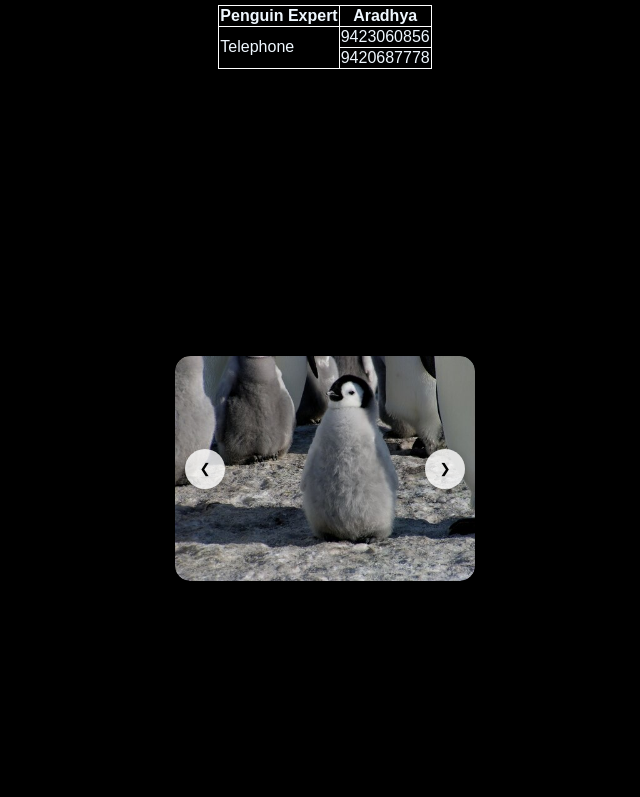
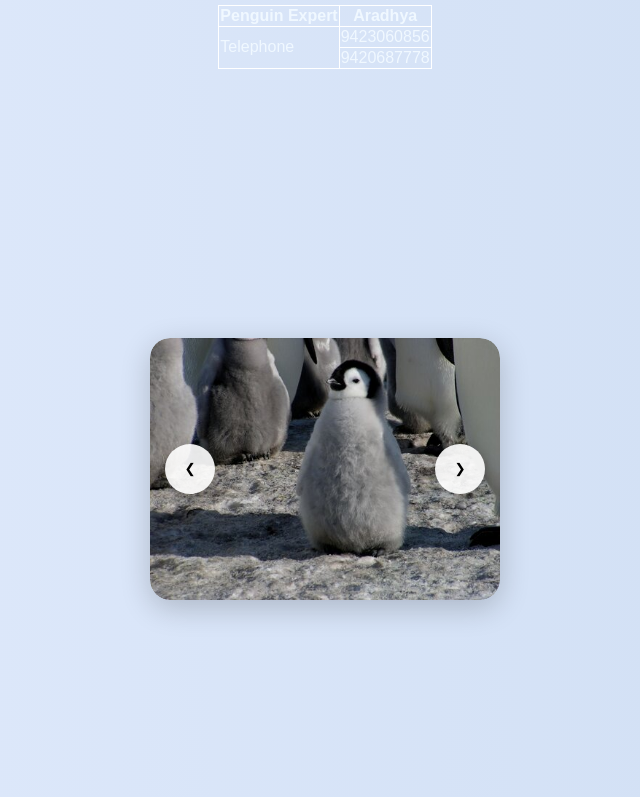
Before and after one commit to AradhyaSpace11/mywebs, a plain HTML site: page wtlab/index.html in a window 1280 px wide. Shown: the part 779-1576 px from the top of the page, without its empty margins (315-955 px from the left). Drawn offline with Linux system fonts and the light colour scheme.

Commit message:
beautified2

```diff
--- a/wtlab/index.html
+++ b/wtlab/index.html
@@ -7,7 +7,7 @@
     <link rel="script" href="app.js">
     <title>WebTechLab</title>
 </head>
-<body style="background-color: #000000; font-family: 'Arial', sans-serif; margin: 0;">
+<body style="font-family: 'Arial', sans-serif; margin: 0;">
     <div class = "top">
         <h1 style="color: rgb(255, 255, 255);">PENGUIN</h1>
     </div>
@@ -78,6 +78,12 @@
     </div>
 
     <style>
+        body {
+            background: linear-gradient(to right, #e0eafc, #cfdef3); /* Gradient background */
+            font-family: 'Arial', sans-serif; /* Modern font */
+            margin: 0; /* Remove default margin */
+        }
+
         .carousel-container {
             display: flex;
             justify-content: center; /* Center horizontally */
@@ -87,11 +93,10 @@
 
         .carousel {
             position: relative;
-            width: 300px; /* Set your desired width */
+            width: 350px; /* Increased width for better image display */
             overflow: hidden;
-            border-radius: 15px; /* Rounded corners for the carousel */
-            box-shadow: 0 4px 20px rgba(0, 0, 0, 0.1); /* Subtle shadow */
-            overflow: hidden; /* Ensure images don't overflow */
+            border-radius: 20px; /* More rounded corners */
+            box-shadow: 0 8px 30px rgba(0, 0, 0, 0.2); /* Deeper shadow for depth */
         }
 
         .carousel-images {
@@ -102,7 +107,7 @@
         .carousel-images img {
             width: 100%;
             display: none; /* Hide all images by default */
-            border-radius: 15px; /* Rounded corners for images */
+            border-radius: 20px; /* More rounded corners for images */
         }
 
         .carousel-images img.active {
@@ -113,26 +118,39 @@
             position: absolute;
             top: 50%;
             transform: translateY(-50%);
-            background-color: rgba(255, 255, 255, 0.8); /* Semi-transparent background */
+            background-color: rgba(255, 255, 255, 0.9); /* Slightly more opaque */
             border: none;
             border-radius: 50%; /* Circular buttons */
-            width: 40px; /* Button size */
-            height: 40px; /* Button size */
+            width: 50px; /* Increased button size */
+            height: 50px; /* Increased button size */
             cursor: pointer;
-            box-shadow: 0 2px 10px rgba(0, 0, 0, 0.2); /* Button shadow */
-            transition: background-color 0.3s; /* Smooth background transition */
+            box-shadow: 0 4px 15px rgba(0, 0, 0, 0.3); /* Enhanced button shadow */
+            transition: background-color 0.3s, transform 0.3s; /* Smooth transitions */
         }
 
         button:hover {
             background-color: rgba(255, 255, 255, 1); /* Solid background on hover */
+            transform: translateY(-50%) scale(1.1); /* Slightly enlarge on hover */
         }
 
         .prev {
-            left: 10px; /* Position left button */
+            left: 15px; /* Position left button */
         }
 
         .next {
-            right: 10px; /* Position right button */
+            right: 15px; /* Position right button */
+        }
+
+        /* Optional: Add a caption style */
+        .carousel-caption {
+            position: absolute;
+            bottom: 10px;
+            left: 10px;
+            color: #333; /* Dark text color */
+            background-color: rgba(251, 251, 251, 0.7); /* Semi-transparent background */
+            padding: 5px 10px;
+            border-radius: 5px; /* Rounded corners for caption */
+            font-size: 14px; /* Caption font size */
         }
     </style>
 
```
